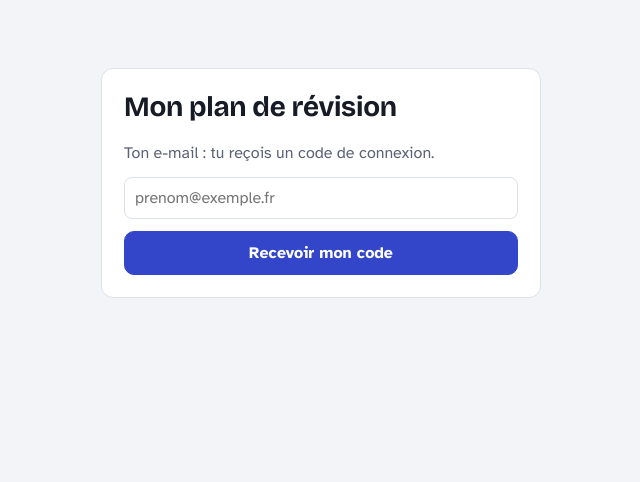
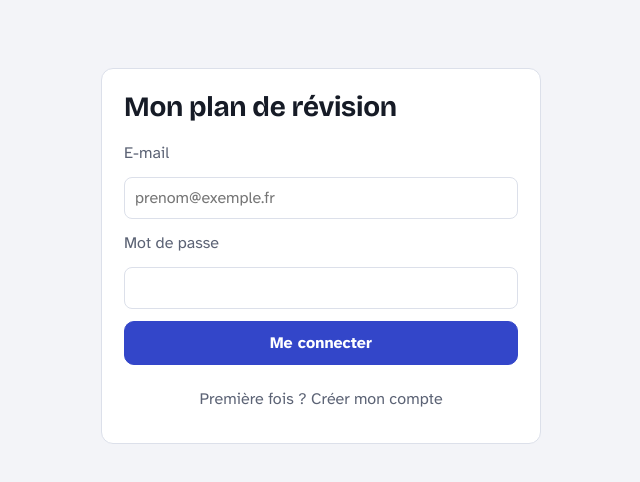
Before and after one commit to Sarahlmjd/Revison, a Next.js app: page / in a window 1280 px wide. Shown: the top 482 px of the page, without its empty margins (319-959 px from the left). Built offline with nearby package versions, Linux system fonts and the light colour scheme; no server answers.

Commit message:
Connexion par e-mail et mot de passe
Co-Authored-By: Claude Opus 5.5 <noreply@anthropic.com>
Claude-Session: https://claude.ai/code/session_01WZqTi4oC1LwJuDu9nhJeDC

```diff
--- a/app/page.js
+++ b/app/page.js
@@ -28,51 +28,54 @@ function Notice({ title, children }) {
   );
 }
 
-/* Connexion par code à 6 chiffres reçu par e-mail : fonctionne aussi dans l'appli installée sur l'iPhone,
-   où un lien magique s'ouvrirait dans Safari au lieu de l'appli. */
+/* Connexion par e-mail + mot de passe : fonctionne aussi dans l'appli installée sur l'iPhone. */
 function Login() {
+  const [mode, setMode] = useState("login");
   const [email, setEmail] = useState("");
-  const [code, setCode] = useState("");
-  const [step, setStep] = useState("email");
+  const [pwd, setPwd] = useState("");
   const [msg, setMsg] = useState("");
   const [busy, setBusy] = useState(false);
 
-  async function sendCode(e) {
+  async function submit(e) {
     e.preventDefault(); setBusy(true); setMsg("");
-    const { error } = await supabase.auth.signInWithOtp({ email: email.trim(), options: { shouldCreateUser: true } });
-    setBusy(false);
-    if (error) setMsg("Envoi impossible : " + error.message);
-    else { setStep("code"); setMsg("Code envoyé. Regarde tes e-mails (et les spams)."); }
-  }
-  async function verify(e) {
-    e.preventDefault(); setBusy(true); setMsg("");
-    const { error } = await supabase.auth.verifyOtp({ email: email.trim(), token: code.trim(), type: "email" });
-    setBusy(false);
-    if (error) setMsg("Code incorrect ou expiré. Redemande un code.");
+    if (mode === "signup") {
+      const { data, error } = await supabase.auth.signUp({ email: email.trim(), password: pwd, options: { emailRedirectTo: window.location.origin } });
+      setBusy(false);
+      if (error) return setMsg(traduire(error.message));
+      if (!data.session) { setMode("login"); setMsg("Compte créé. Ouvre l'e-mail de Supabase et appuie sur le lien de confirmation (même s'il affiche une page d'erreur, c'est bon), puis reviens ici et connecte-toi."); }
+    } else {
+      const { error } = await supabase.auth.signInWithPassword({ email: email.trim(), password: pwd });
+      setBusy(false);
+      if (error) setMsg(traduire(error.message));
+    }
   }
 
   return (
     <div className="wrap" style={{ paddingTop: 40, maxWidth: 440 }}>
       <section className="panel">
         <h1>Mon plan de révision</h1>
-        {step === "email" ? (
-          <form onSubmit={sendCode} style={{ display: "flex", flexDirection: "column", gap: 12 }}>
-            <label htmlFor="email" className="muted">Ton e-mail : tu reçois un code de connexion.</label>
-            <input id="email" type="email" required autoComplete="email" value={email} onChange={(e) => setEmail(e.target.value)} placeholder="prenom@exemple.fr" />
-            <button className="btn primary" disabled={busy}>{busy ? "Envoi…" : "Recevoir mon code"}</button>
-          </form>
-        ) : (
-          <form onSubmit={verify} style={{ display: "flex", flexDirection: "column", gap: 12 }}>
-            <label htmlFor="code" className="muted">Code reçu à {email}</label>
-            <input id="code" inputMode="numeric" autoComplete="one-time-code" required value={code} onChange={(e) => setCode(e.target.value)} placeholder="123456" style={{ fontSize: "1.4rem", letterSpacing: ".3em", textAlign: "center" }} />
-            <button className="btn primary" disabled={busy}>{busy ? "Vérification…" : "Me connecter"}</button>
-            <button type="button" className="btn ghost" onClick={() => { setStep("email"); setCode(""); }}>Changer d'e-mail</button>
-          </form>
-        )}
+        <form onSubmit={submit} style={{ display: "flex", flexDirection: "column", gap: 12 }}>
+          <label htmlFor="email" className="muted">E-mail</label>
+          <input id="email" type="email" required autoComplete="email" value={email} onChange={(e) => setEmail(e.target.value)} placeholder="prenom@exemple.fr" />
+          <label htmlFor="pwd" className="muted">Mot de passe {mode === "signup" ? "(6 caractères minimum)" : ""}</label>
+          <input id="pwd" type="password" required minLength={6} autoComplete={mode === "signup" ? "new-password" : "current-password"} value={pwd} onChange={(e) => setPwd(e.target.value)} />
+          <button className="btn primary" disabled={busy}>{busy ? "Un instant…" : mode === "signup" ? "Créer mon compte" : "Me connecter"}</button>
+          <button type="button" className="btn ghost" onClick={() => { setMode(mode === "signup" ? "login" : "signup"); setMsg(""); }}>
+            {mode === "signup" ? "J'ai déjà un compte" : "Première fois ? Créer mon compte"}
+          </button>
+        </form>
         {msg ? <p className="muted" style={{ fontSize: ".9rem" }}>{msg}</p> : null}
       </section>
     </div>
   );
+}
+
+function traduire(m) {
+  if (/Invalid login credentials/i.test(m)) return "E-mail ou mot de passe incorrect.";
+  if (/Email not confirmed/i.test(m)) return "Confirme d'abord ton compte avec le lien reçu par e-mail.";
+  if (/already registered/i.test(m)) return "Ce compte existe déjà : connecte-toi.";
+  if (/at least 6/i.test(m)) return "Le mot de passe doit faire au moins 6 caractères.";
+  return m;
 }
 
 function AppShell({ user }) {
```
Also changed, not shown: 1 other file (tests, documents, lock files or other folders).
